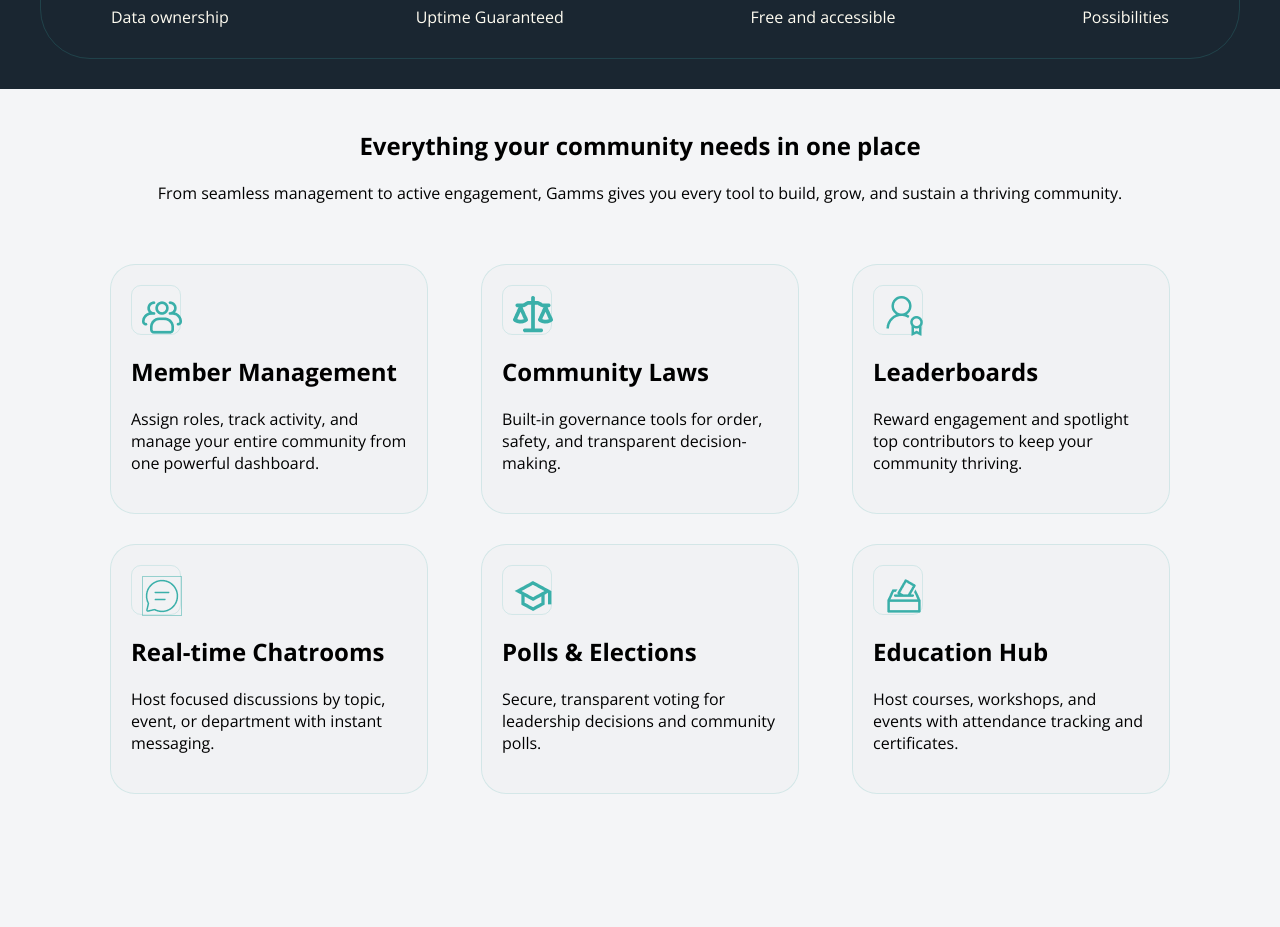
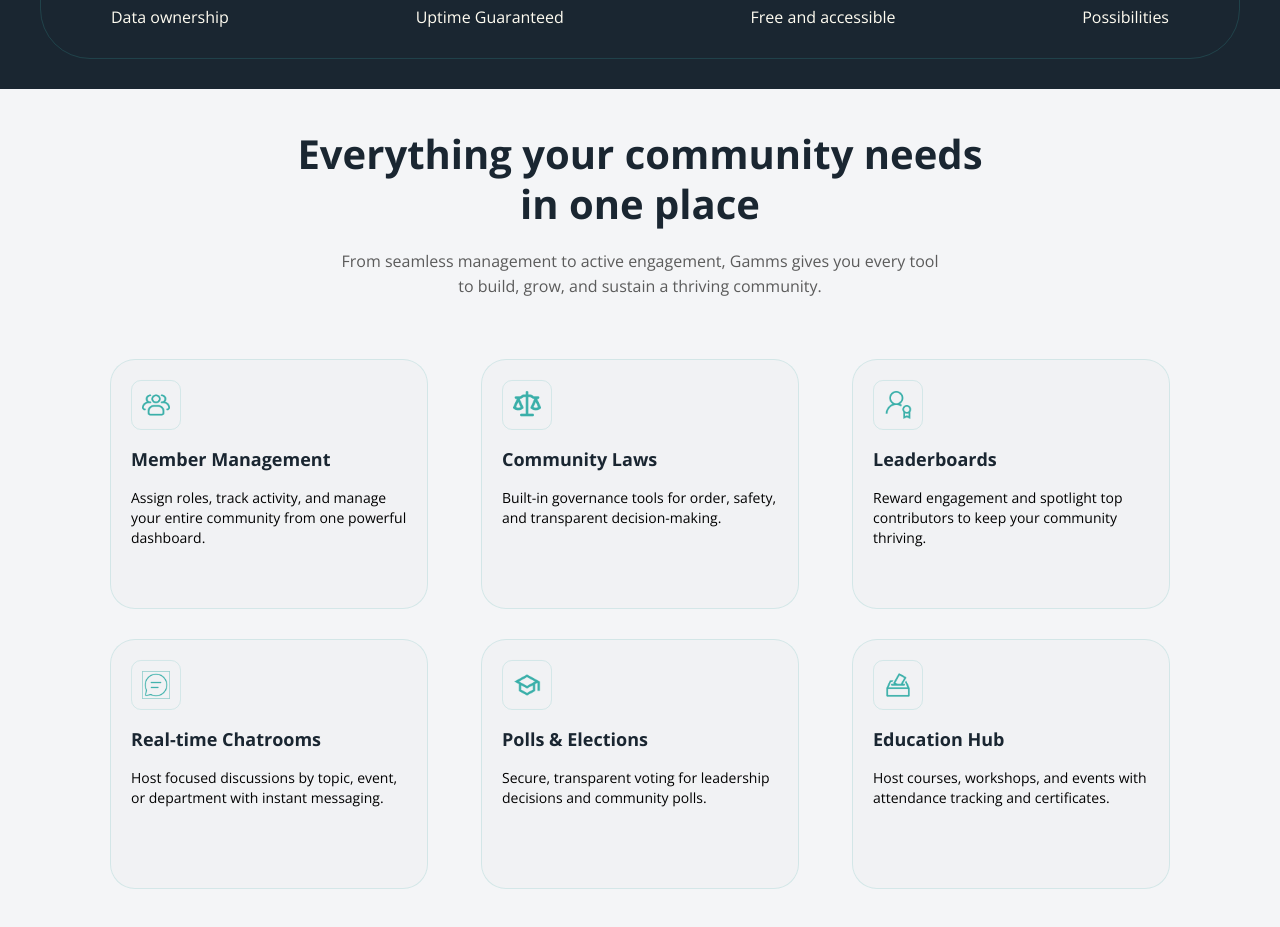
Before and after one commit to ObiKennedi/gamms, a React (Vite) app: page / in a window 1280 px wide. Shown: the part 2200-3127 px from the top of the page. Before the commit the page ends 3074 px from the top, so only its background shows below. Built offline with nearby package versions, Linux system fonts and the light colour scheme.

Commit message:
Dix everything

```diff
--- a/styles/Everything.scss
+++ b/styles/Everything.scss
@@ -6,17 +6,54 @@
     justify-content: center;
     align-items: center;
 
-    /* ...your existing styles... */
+    >h2 {
+        font-family: Open Sans;
+        font-weight: 700;
+        font-style: Bold;
+        font-size: 40px;
+        line-height: 50px;
+        letter-spacing: 2%;
+        text-align: center;
+        width: 60%;
+        color: #1A2631;
+
+        @media (max-width: 900px) {
+            width: 100%;
+            font-size: 20px;
+            line-height: 30px;
+        }
+    }
+
+    >p {
+        font-weight: 400;
+        font-size: 16px;
+        line-height: 25px;
+        letter-spacing: 0%;
+        text-align: center;
+        color: #5B5B5B;
+        width: 50%;
+
+        @media (max-width: 900px) {
+            width: 100%;
+            font-size: 14px;
+        }
+    }
 
     >div {
         display: flex;
         width: 100%;
         max-width: 1200px;
         margin: 10px auto;
+        height: fit-content;
         gap: 30px;
         justify-content: space-between;
+        align-items: center;
+        padding: 30px 70px;
         flex-wrap: wrap;
-        padding: 30px 70px;
+
+        @media (max-width: 900px) {
+            padding: 0;
+        }
 
         >div {
             display: flex;
@@ -28,22 +65,18 @@
             border-radius: 25px;
             background: #1A263103;
             gap: 20px;
-            transition:
-                transform 0.3s ease,
-                border-color 0.3s ease,
-                box-shadow 0.3s ease;
 
-            /* HOVER EFFECT */
+            @media (max-width: 900px) {
+                width: 100%;
+                height: 250px;
+            }
+
             &:hover {
                 transform: translateY(-8px); // lift up
                 border-color: #3AAFA9; // glow tint
                 box-shadow: 0 0 18px rgba(58, 175, 169, 0.45); // soft cyan glow
             }
 
-            /* mobile fix */
-            @media (max-width: 900px) {
-                width: 100%;
-            }
 
             >div {
                 width: 50px;
@@ -51,6 +84,26 @@
                 padding: 10px;
                 border: 1px solid #3AAFA929;
                 border-radius: 10px;
+
+                >img {
+                    width: 100%;
+                    height: 100%;
+                }
+            }
+
+            >h2 {
+                font-weight: 700;
+                font-style: Bold;
+                font-size: 18px;
+                line-height: 100%;
+                color: #1A2631;
+            }
+
+            >p {
+                font-weight: 400;
+                font-size: 14px;
+                line-height: 20px;
+                letter-spacing: 2%;
             }
         }
     }
```
